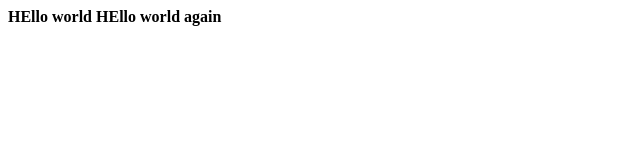
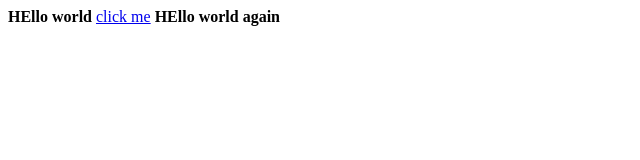
Before and after one commit to yasaswi460/second, a plain HTML site: page index.html in a window 1280 px wide. Shown: the whole page, without its empty margins (0-640 px from the left). Drawn offline with Linux system fonts and the light colour scheme.

Commit message:
Update index.html

```diff
--- a/index.html
+++ b/index.html
@@ -4,6 +4,7 @@
 </head>
 <body>
 <b>HEllo world</b>
+<a href="second.html">click me</a>
 <b>HEllo world again</b>
 </body>
 </html>
```
